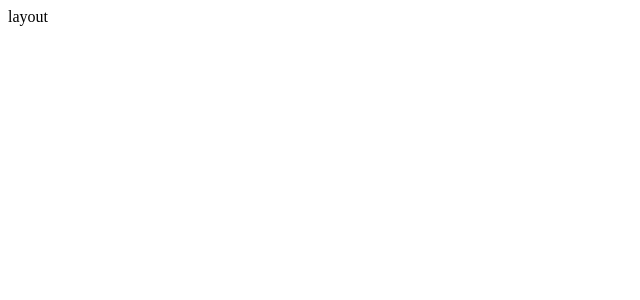
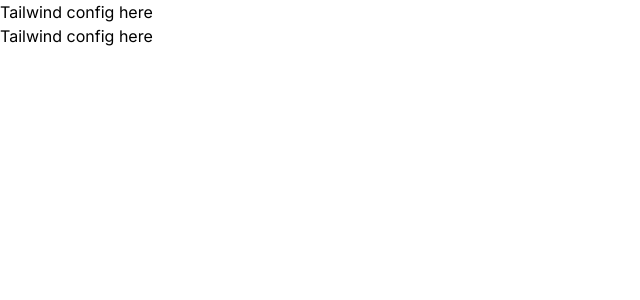
Before and after one commit to Naandalist/CodeNexium, a Next.js app: page / in a window 1280 px wide. Shown: the top 300 px of the page, without its empty margins (0-640 px from the left). Built offline with nearby package versions, Linux system fonts and the light colour scheme.

Commit message:
fix global layout

```diff
--- a/app/layout.tsx
+++ b/app/layout.tsx
@@ -1,5 +1,23 @@
+import "./globals.css";
+import type { Metadata } from "next";
+import { Inter } from "next/font/google";
 import React from "react";
 
-export default function layout() {
-  return <div>layout</div>;
+const inter = Inter({ subsets: ["latin"] });
+
+export const metadata: Metadata = {
+  title: "Create Next App",
+  description: "Generated by create next app",
+};
+
+export default function RootLayout({
+  children,
+}: {
+  children: React.ReactNode;
+}) {
+  return (
+    <html lang='en'>
+      <body className={inter.className}>{children}</body>
+    </html>
+  );
 }
```
Also changed, not shown: app/globals.css (renamed from app/global.css).
